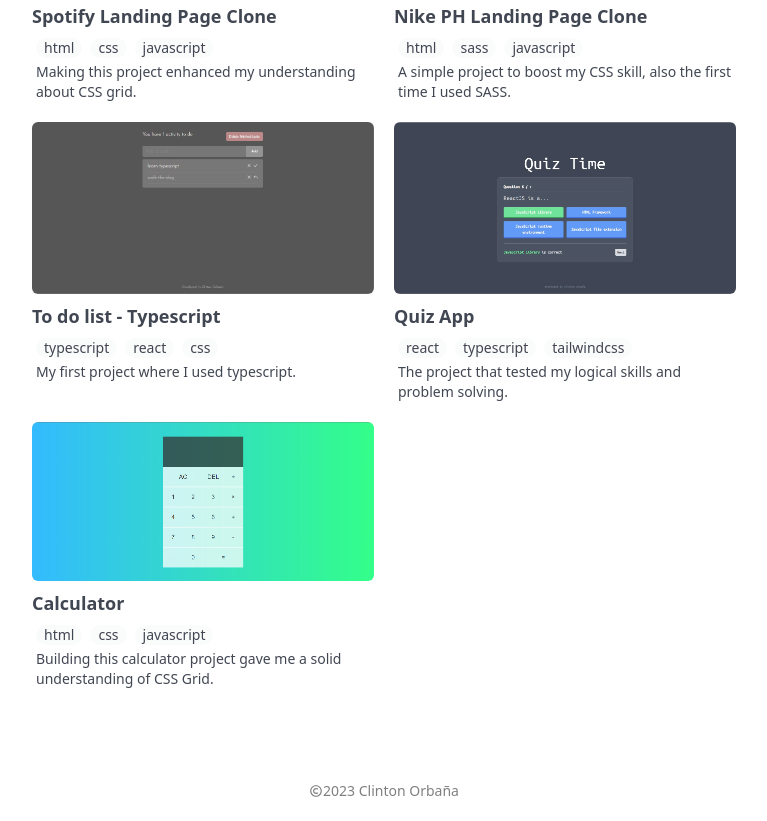
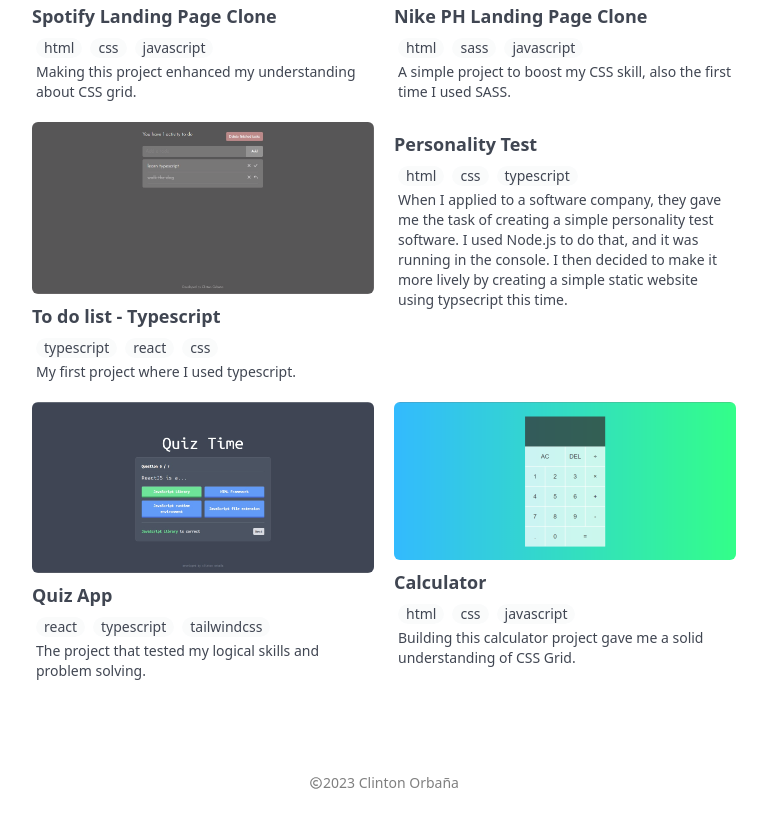
Before and after one commit to clntnorbana/portfolio.v2, a React (Vite) app: page /projects in a window 1280 px wide. Shown: the part 1240-2061 px from the top of the page, without its empty margins (256-1023 px from the left). Built offline with nearby package versions, Linux system fonts and the light colour scheme.

Commit message:
new project added

```diff
--- a/src/pages/projects/data.ts
+++ b/src/pages/projects/data.ts
@@ -118,6 +118,16 @@ const data: ProjectsType[] = [
     images: [`${image_path}/todolist.jpg`, `${image_path}/todolist_2.jpg`],
   },
   {
+    title: "Personality Test",
+    live_url: "https://personality-test-nwa6.vercel.app/",
+    github_url: {
+      main_url: "https://github.com/clntnorbana/personality-test",
+    },
+    stacks: ["html", "css", "typescript"],
+    description:
+      "When I applied to a software company, they gave me the task of creating a simple personality test software. I used Node.js to do that, and it was running in the console. I then decided to make it more lively by creating a simple static website using typsecript this time.",
+  },
+  {
     title: "Quiz App",
     live_url: "https://typescript-quiz-app-gamma.vercel.app/",
     github_url: {
```
